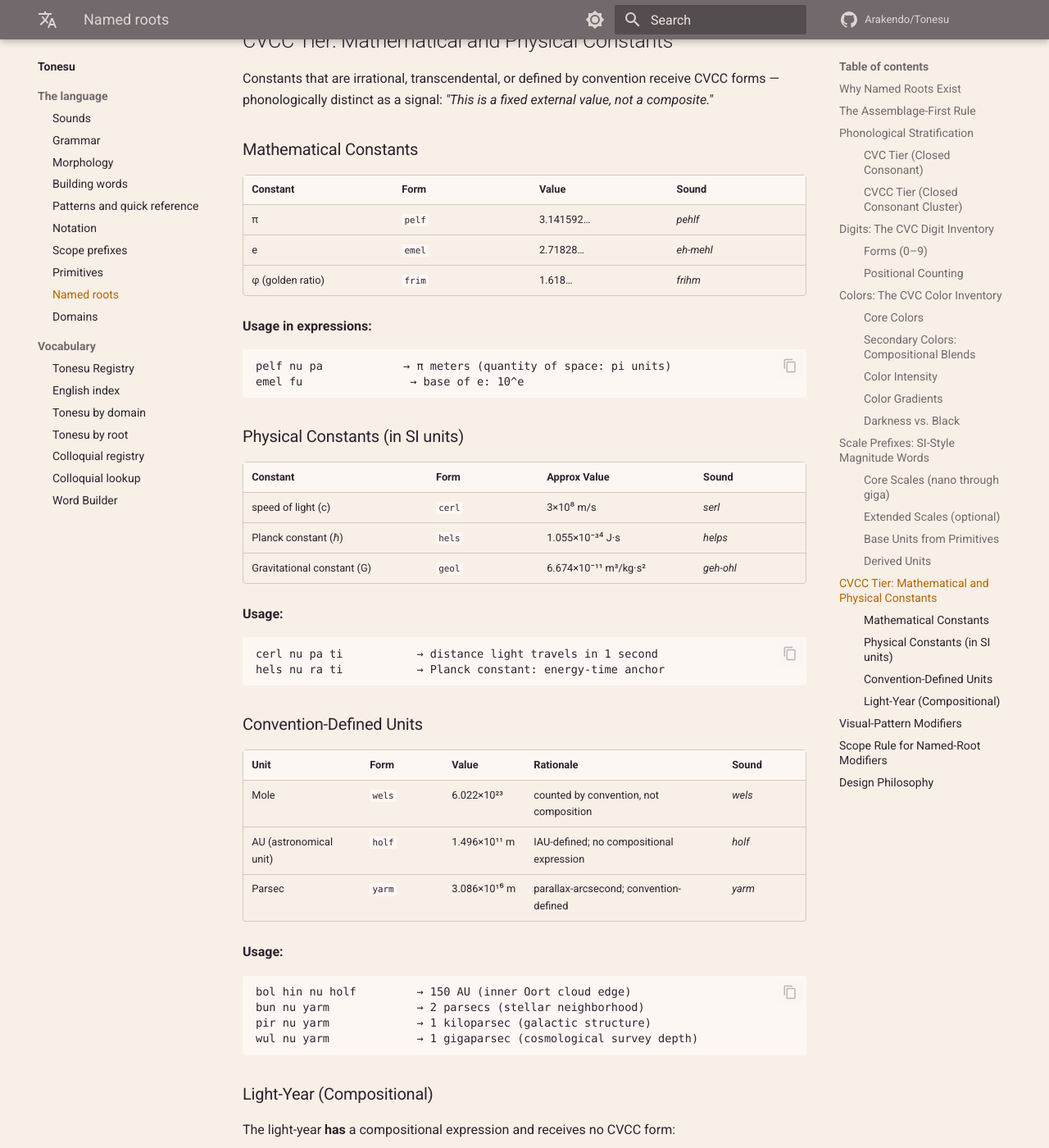
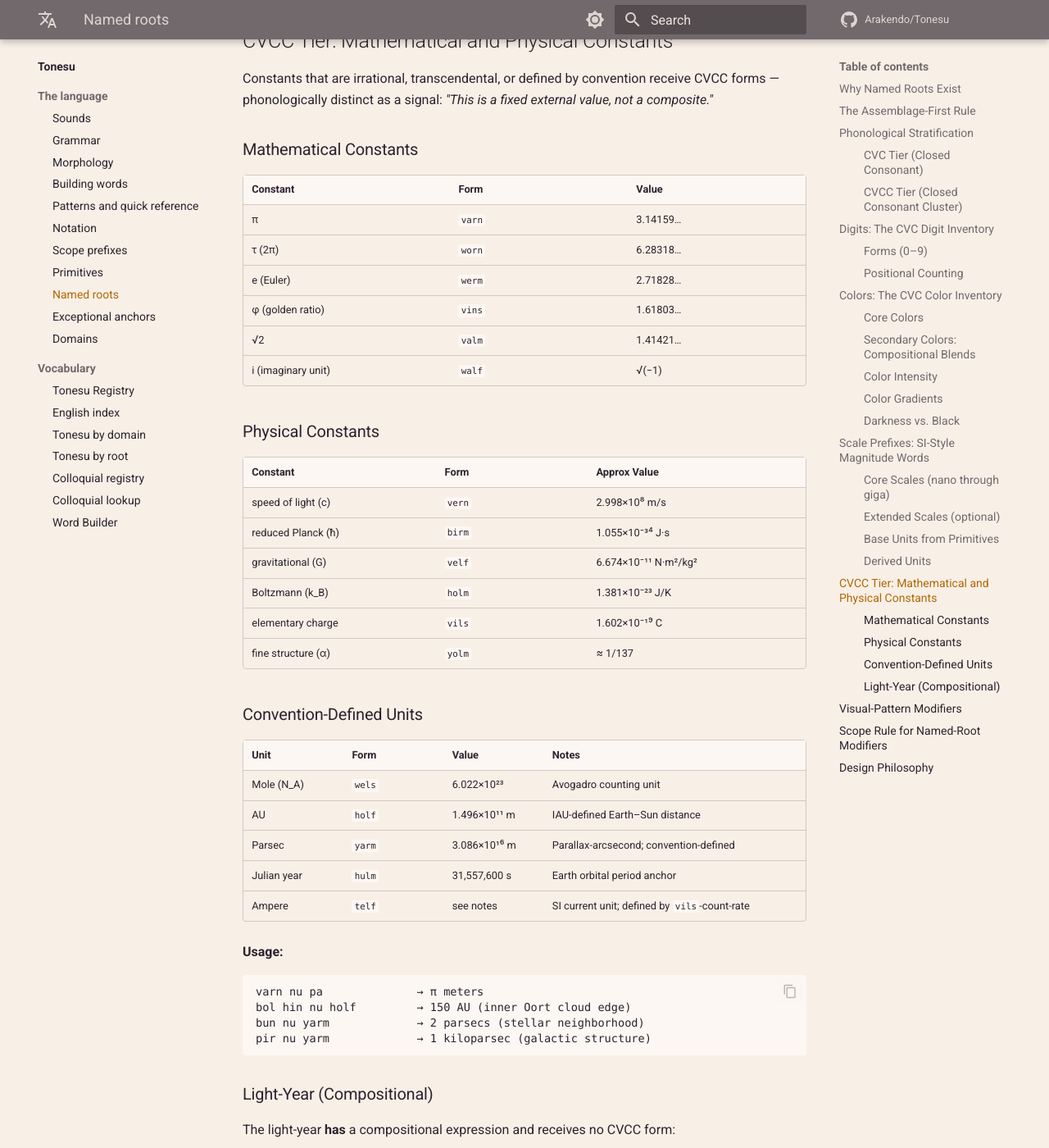
Before and after one commit to Arakendo/Tonesu, an MkDocs documentation site: the page built from www/docs/tonesu/named-roots.md, in a window 1280 px wide and 1400 px high, scrolled down 6072 px. Shown: the whole window at 82% size. Built offline with MkDocs 1.6.1 and Material for MkDocs 9.7.7, drawn with Linux system fonts in a browser that asks for light colours; comment, search, counter and statistics services are not loaded; some of the changed text lies outside the part shown.

Commit message:
feat: add Exceptional Anchors page; fix stale CVCC forms in named-roots

````diff
--- a/mkdocs.yml
+++ b/mkdocs.yml
@@ -62,6 +62,7 @@ nav:
       - Scope prefixes: tonesu/scope.md
       - Primitives: tonesu/primitives.md
       - Named roots: tonesu/named-roots.md
+      - Exceptional anchors: tonesu/anchors.md
       - Domains: tonesu/domains.md
     - Vocabulary:
       - Tonesu Registry: tonesu/registry/overview.md
--- a/www/docs/tonesu/named-roots.md
+++ b/www/docs/tonesu/named-roots.md
@@ -242,49 +242,43 @@ Constants that are irrational, transcendental, or defined by convention receive
 
 ### Mathematical Constants
 
-| Constant | Form | Value | Sound |
-|----------|------|-------|-------|
-| π | `pelf` | 3.141592… | *pehlf* |
-| e | `emel` | 2.71828… | *eh-mehl* |
-| φ (golden ratio) | `frim` | 1.618… | *frihm* |
+| Constant | Form | Value |
+|----------|------|-------|
+| π | `varn` | 3.14159… |
+| τ (2π) | `worn` | 6.28318… |
+| e (Euler) | `werm` | 2.71828… |
+| φ (golden ratio) | `vins` | 1.61803… |
+| √2 | `valm` | 1.41421… |
+| i (imaginary unit) | `walf` | √(−1) |
 
-**Usage in expressions:**
+### Physical Constants
 
-```
-pelf nu pa            → π meters (quantity of space: pi units)
-emel fu                → base of e: 10^e
-```
+| Constant | Form | Approx Value |
+|----------|------|----------|
+| speed of light (c) | `vern` | 2.998×10⁸ m/s |
+| reduced Planck (ħ) | `birm` | 1.055×10⁻³⁴ J·s |
+| gravitational (G) | `velf` | 6.674×10⁻¹¹ N·m²/kg² |
+| Boltzmann (k_B) | `holm` | 1.381×10⁻²³ J/K |
+| elementary charge | `vils` | 1.602×10⁻¹⁹ C |
+| fine structure (α) | `yolm` | ≈ 1/137 |
 
-### Physical Constants (in SI units)
+### Convention-Defined Units
 
-| Constant | Form | Approx Value | Sound |
-|----------|------|--------------|-------|
-| speed of light (c) | `cerl` | 3×10⁸ m/s | *serl* |
-| Planck constant (ℏ) | `hels` | 1.055×10⁻³⁴ J·s | *helps* |
-| Gravitational constant (G) | `geol` | 6.674×10⁻¹¹ m³/kg·s² | *geh-ohl* |
+| Unit | Form | Value | Notes |
+|------|------|-------|-------|
+| Mole (N_A) | `wels` | 6.022×10²³ | Avogadro counting unit |
+| AU | `holf` | 1.496×10¹¹ m | IAU-defined Earth–Sun distance |
+| Parsec | `yarm` | 3.086×10¹⁶ m | Parallax-arcsecond; convention-defined |
+| Julian year | `hulm` | 31,557,600 s | Earth orbital period anchor |
+| Ampere | `telf` | see notes | SI current unit; defined by `vils`-count-rate |
 
 **Usage:**
 
 ```
-cerl nu pa ti           → distance light travels in 1 second
-hels nu ra ti           → Planck constant: energy-time anchor
-```
-
-### Convention-Defined Units
-
-| Unit | Form | Value | Rationale | Sound |
-|------|------|-------|-----------|-------|
-| Mole | `wels` | 6.022×10²³ | counted by convention, not composition | *wels* |
-| AU (astronomical unit) | `holf` | 1.496×10¹¹ m | IAU-defined; no compositional expression | *holf* |
-| Parsec | `yarm` | 3.086×10¹⁶ m | parallax-arcsecond; convention-defined | *yarm* |
-
-**Usage:**
-
-```
+varn nu pa              → π meters
 bol hin nu holf         → 150 AU (inner Oort cloud edge)
 bun nu yarm             → 2 parsecs (stellar neighborhood)
 pir nu yarm             → 1 kiloparsec (galactic structure)
-wul nu yarm             → 1 gigaparsec (cosmological survey depth)
 ```
 
 ### Light-Year (Compositional)
@@ -297,6 +291,8 @@ lu-ki ti-re nu pa       → distance light travels in one time-cycle
 gal bun nu lu-ki ti-re nu pa
                         → 3.2 light-years (using compositional form)
 ```
+
+For the full CVCC inventory with rationale and phonological constraints, see [Exceptional Anchors](anchors.md).
 
 ---
 
````
Also changed, not shown: www/docs/tonesu/anchors.md (added, +193 -0 lines).
